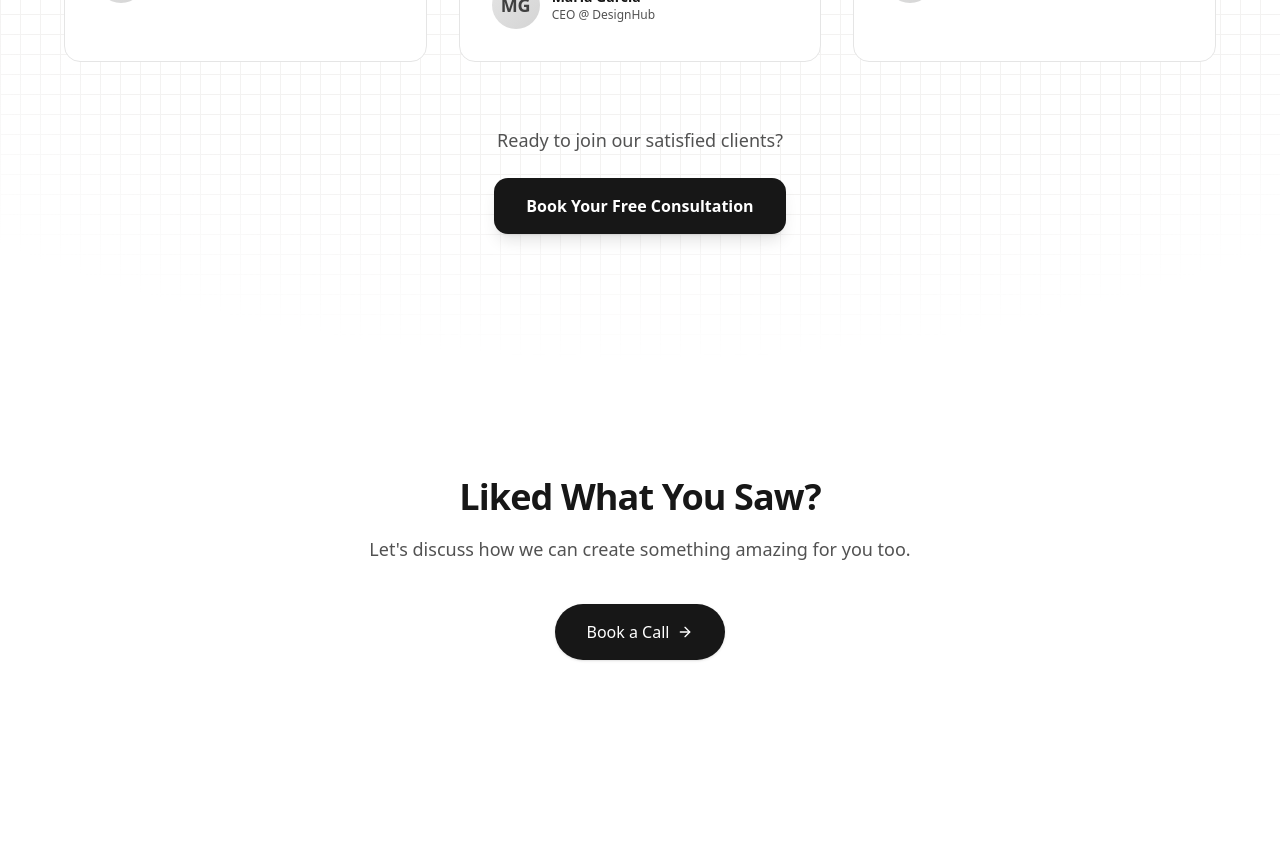
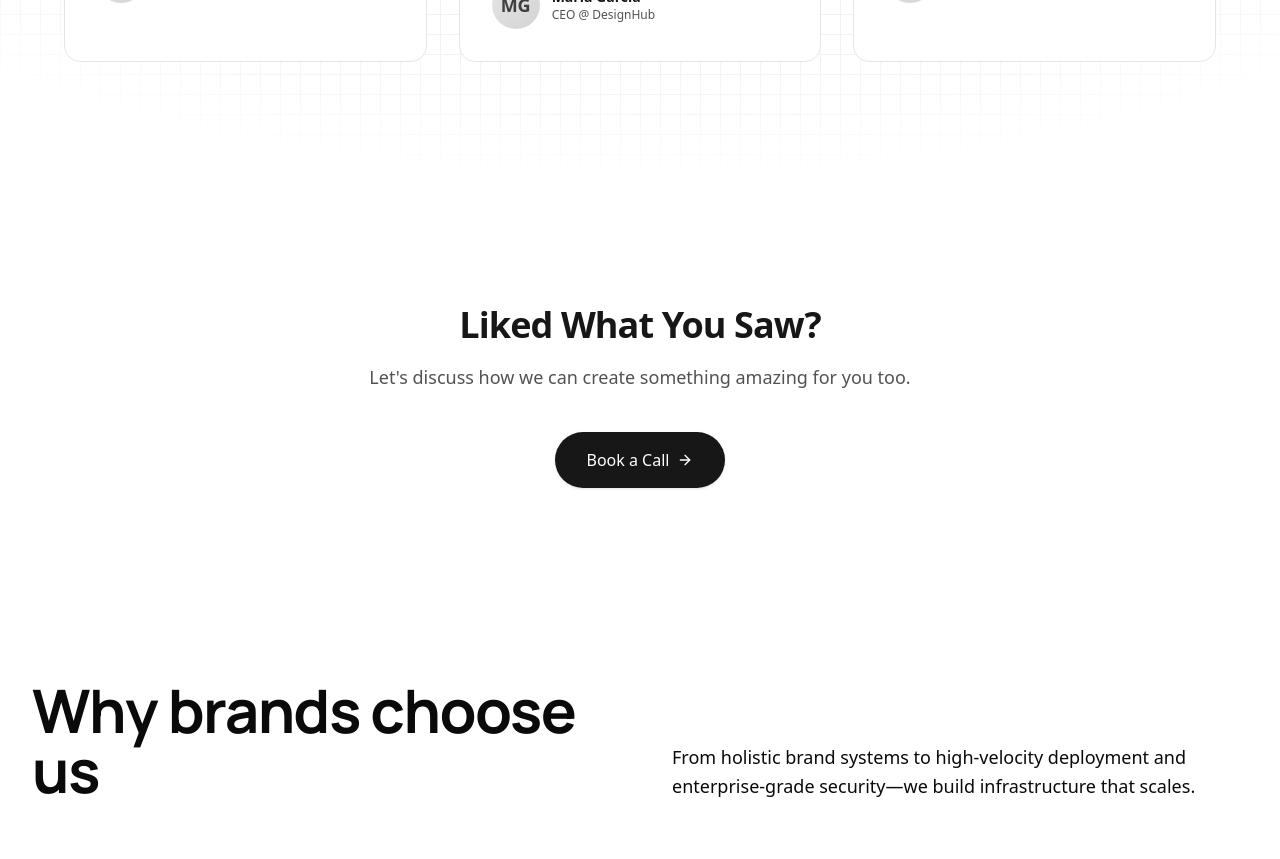
Before and after one commit to Sagar-024/parallax.studio, a Next.js app: page / in a window 1280 px wide. Shown: the part 3220-4079 px from the top of the page. Built offline with nearby package versions, Linux system fonts and the light colour scheme.

Commit message:
Remove duplicate CTA button from testimonials section

```diff
--- a/app/components/Shared/Testimonials/Testimonials.tsx
+++ b/app/components/Shared/Testimonials/Testimonials.tsx
@@ -106,27 +106,6 @@ export const Testimonials = () => {
             </motion.div>
           ))}
         </div>
-
-        {/* CTA Below Testimonials */}
-        <motion.div
-          initial={{ opacity: 0, y: 20 }}
-          whileInView={{ opacity: 1, y: 0 }}
-          transition={{ duration: 0.6, delay: 0.3 }}
-          viewport={{ once: true }}
-          className="text-center mt-16"
-        >
-          <p className="text-neutral-600 dark:text-neutral-400 text-lg mb-6">
-            Ready to join our satisfied clients?
-          </p>
-          <a
-            href="https://cal.com/sagar-kharal-dos0d4/30min"
-            target="_blank"
-            rel="noopener noreferrer"
-            className="inline-flex items-center gap-2 px-8 py-4 rounded-xl bg-neutral-900 dark:bg-white text-white dark:text-neutral-900 font-semibold hover:bg-neutral-800 dark:hover:bg-neutral-100 transition-all duration-200 shadow-lg hover:shadow-xl"
-          >
-            Book Your Free Consultation
-          </a>
-        </motion.div>
       </Container>
     </Container>
   );
```
